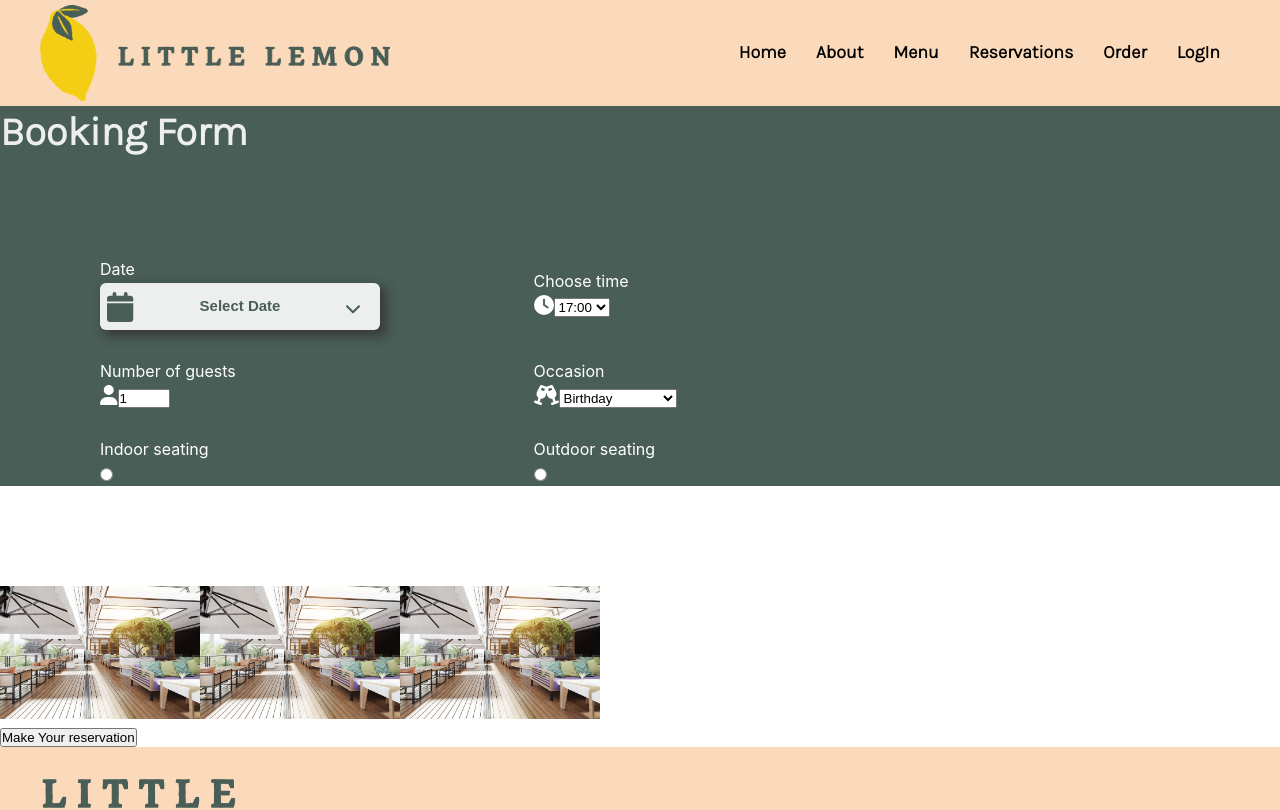
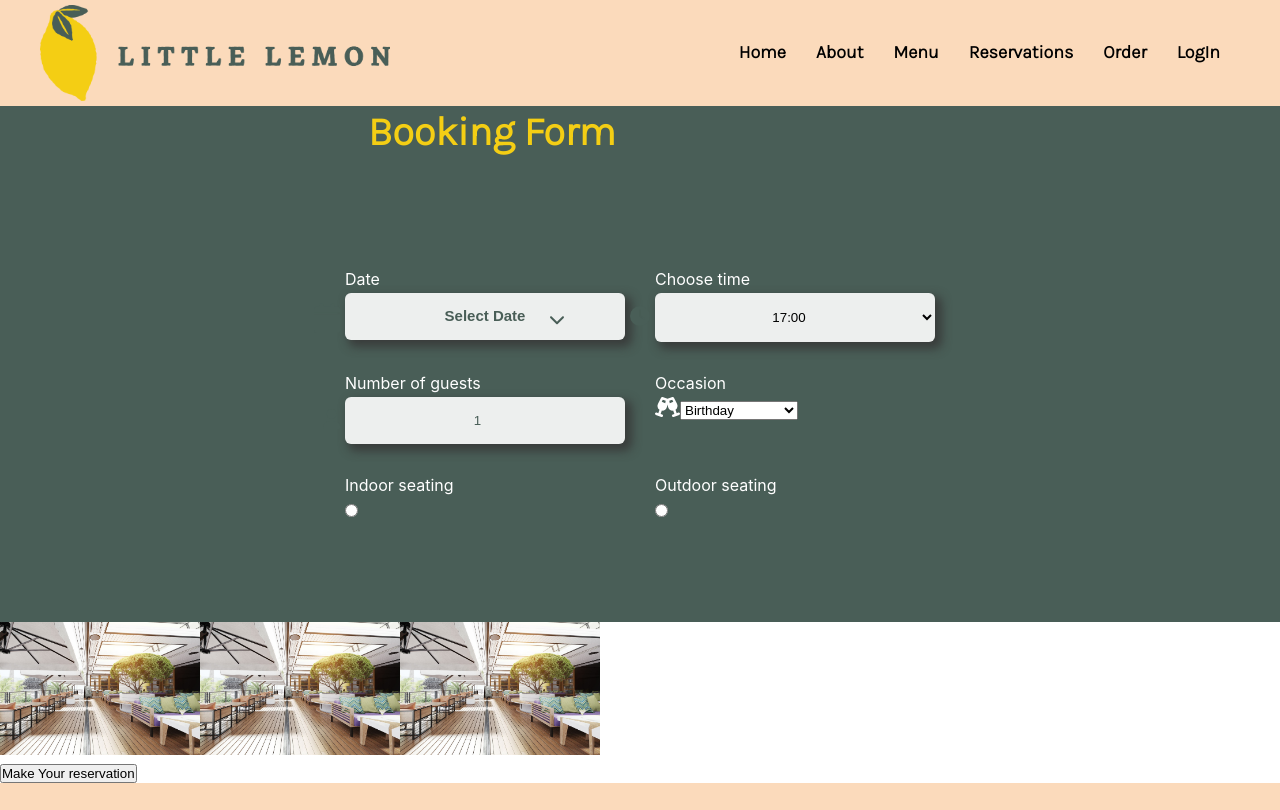
Before and after one commit to AshrafMuhammadNaeem/littlelemon-web, a React (Create React App) app: page /reservation in a window 1280 px wide. Shown: the top 810 px of the page. Built offline with nearby package versions, Linux system fonts and the light colour scheme; a web font is replaced by a local one.

Commit message:
Update BookingForm.css

```diff
--- a/src/BookingForm.css
+++ b/src/BookingForm.css
@@ -1,14 +1,24 @@
+.form-container{
+
+}
 .booking-form{
     background-color: #495E57;
     color: white;
+    display: flex;
+    flex-direction: column;
+    align-items: center;
+}
 
-
+.booking-form h2 {
+  color: #F4CE14;
+  margin-left: 368px;
+  align-self: flex-start;
 }
 .form{
     margin-top: 20px;
     margin: 100px 100px;
     max-width: 700px;
-    align-items: center;
+    align-items: ;
     display: grid;
     grid-template-columns: auto auto;
     gap: 30px;
@@ -76,7 +86,7 @@
   .icon-active{
   position: absolute;
   top: 60%;
-  right: 370px;
+  right: 285px;
   transform: translateY(-30%);
   color: #495E57;
   align-items: center;
@@ -85,7 +95,7 @@
   .icon-inactive{
   position: absolute;
   top: 60%;
-  right: 370px;
+  right: 285px;
   transform: translateY(-30%);
   color: #EDEFEE;
   align-items: center;
@@ -95,7 +105,7 @@
   .icon-2-active{
     position: absolute;
     top: 65%;
-    right: 143px;
+    right: 60px;
     transform: translateY(-30%);
     color: #495E57;
     align-items: center;
@@ -105,7 +115,7 @@
   .icon-2-inactive{
     position: absolute;
     top: 65%;
-    right: 143px;
+    right: 60px;
     transform: translateY(-30%);
     color: #EDEFEE;
     align-items: center;
@@ -121,3 +131,45 @@
 .indoor{
     margin:5px 10px;
 }
+
+/* Styling for time input/options */
+.time-input{
+    padding: 16px;
+    width: 280px;
+    text-align: center;
+    cursor: pointer;
+    background-color: #EDEFEE;
+    border-radius: 6px;
+    border: none;
+    box-shadow: 5px 5px 10px 2px rgba(54, 53, 53, 0.8);
+}
+
+.time-icon{
+  position: absolute;
+  top: 60%;
+  right: 285px;
+  transform: translateY(-30%);
+  color: #495E57;
+  align-items: center;
+}
+
+/* Styling for the number of guests input */
+.guests-input{
+  padding: 16px;
+  width: 280px;
+  text-align: center;
+  cursor: pointer;
+  background-color: #EDEFEE;
+  border-radius: 6px;
+  border: none;
+  box-shadow: 5px 5px 10px 2px rgba(54, 53, 53, 0.8);
+  color: #495E57;
+ } /* Added to change the font color */
+ .guests-icon{
+  position: absolute;
+  top: 60%;
+  right: 285px;
+  transform: translateY(-30%);
+  color: #495E57;
+  align-items: center;
+ }
```
